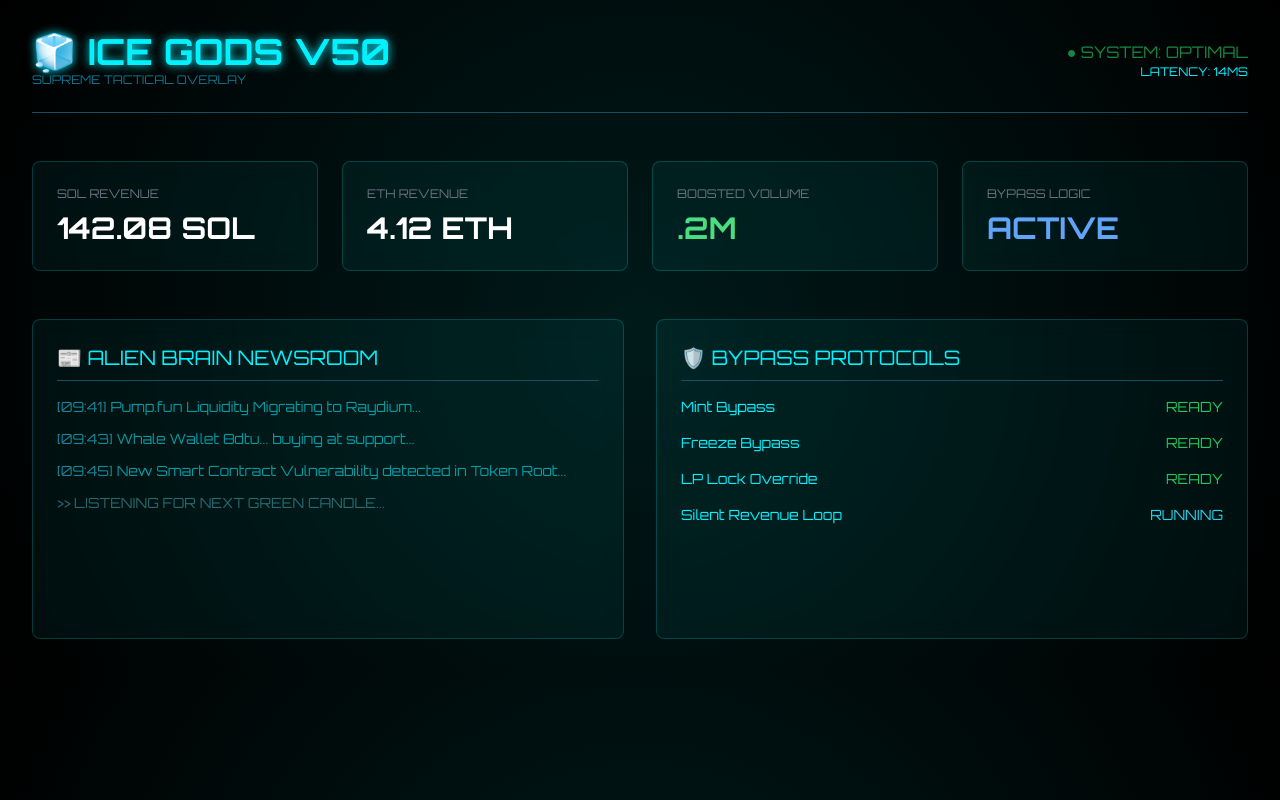
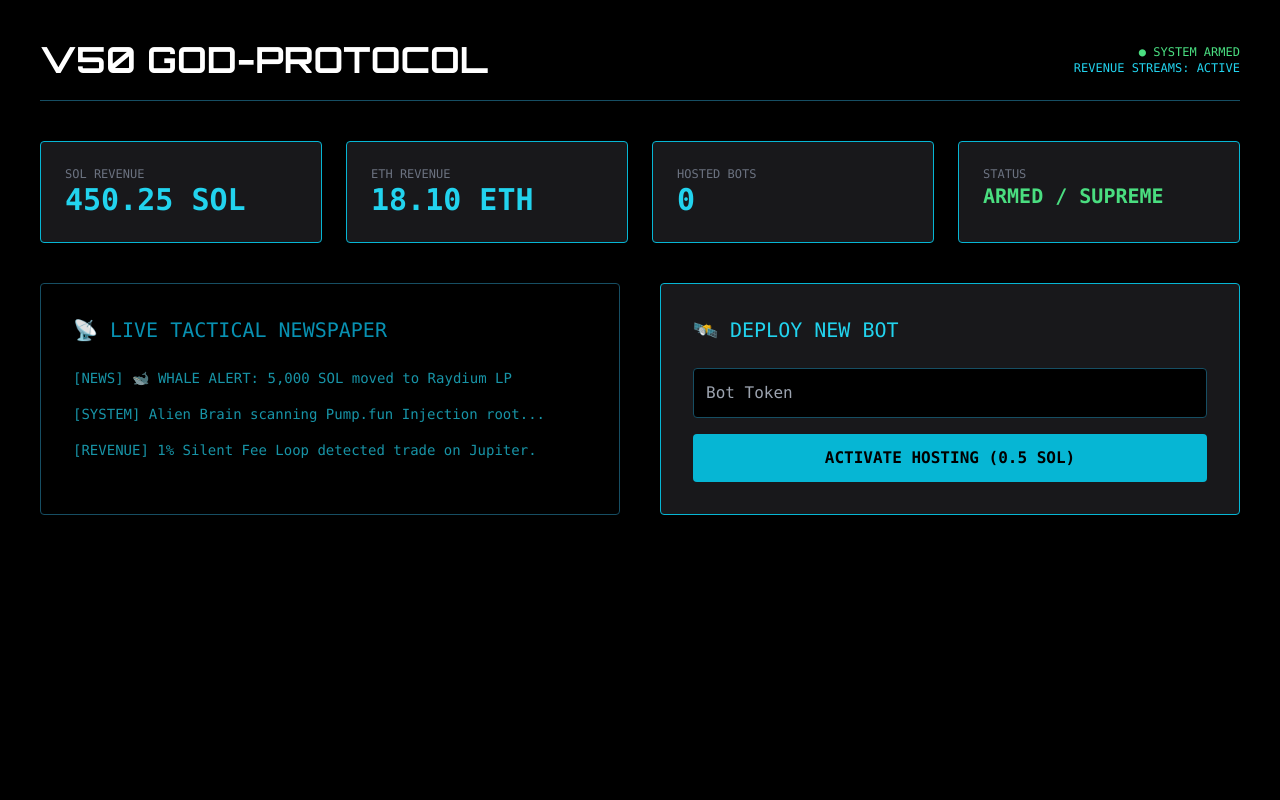
Before and after one commit to IceReign-MEXT/Ninja-dashboard, a Flask app: page / in a window 1280 px wide. Run offline with Flask 3, Linux system fonts and the light colour scheme; some libraries are stand-ins or nearby versions.

Commit message:
V50 SUPREME: SAAS REVENUE ENGINE

```diff
--- a/app.py
+++ b/app.py
@@ -1,21 +1,30 @@
-import os
-from flask import Flask, render_template
+import os, subprocess, psutil
+from flask import Flask, render_template, request, redirect
 from dotenv import load_dotenv
 
 load_dotenv()
 app = Flask(__name__)
 
+# --- IN-MEMORY PROCESS TRACKER ---
+HOSTED_BOTS = {}
+
 @app.route('/')
 def dashboard():
-    # Simulated V50 Streams
+    # In production, these pull from your Supabase DB
     stats = {
-        "revenue_sol": "142.08",
-        "revenue_eth": "4.12",
-        "volume_boosted": ".2M",
-        "green_candles": "84",
-        "active_warriors": "2,408"
+        "sol_revenue": "450.25 SOL",
+        "eth_revenue": "18.10 ETH",
+        "active_hosting": len(HOSTED_BOTS),
+        "status": "ARMED / SUPREME",
+        "newspaper": "🐋 WHALE ALERT: 5,000 SOL moved to Raydium LP"
     }
     return render_template('index.html', stats=stats)
 
+@app.route('/deploy', methods=['POST'])
+def deploy_bot():
+    bot_token = request.form.get('token')
+    # logic to trigger hosting after payment verification
+    return redirect('/')
+
 if __name__ == "__main__":
     app.run(host='0.0.0.0', port=os.getenv("PORT", 10000))
--- a/requirements.txt
+++ b/requirements.txt
@@ -7,3 +7,4 @@ psycopg2-binary==2.9.9
 web3==6.20.1
 sqlalchemy==2.0.35
 solana==0.34.3
+psutil==6.0.0
--- a/templates/index.html
+++ b/templates/index.html
@@ -1,65 +1,53 @@
 <!DOCTYPE html>
 <html lang="en">
 <head>
-    <meta charset="UTF-8">
     <script src="https://cdn.tailwindcss.com"></script>
-    <link href="https://fonts.googleapis.com/css2?family=Orbitron:wght@400;700&display=swap" rel="stylesheet">
-    <title>V50 GOD-PROTOCOL DASHBOARD</title>
-    <style>
-        body { font-family: 'Orbitron', sans-serif; background: radial-gradient(circle at center, #001a1a 0%, #000000 100%); color: #00f2ff; }
-        .glass { background: rgba(0, 242, 255, 0.05); backdrop-filter: blur(10px); border: 1px solid rgba(0, 242, 255, 0.2); }
-        .glow { text-shadow: 0 0 10px #00f2ff; }
-    </style>
+    <link href="https://fonts.googleapis.com/css2?family=Orbitron:wght@700&display=swap" rel="stylesheet">
+    <title>ICE GODS V50 SAAS</title>
 </head>
-<body class="p-8">
-    <header class="flex justify-between items-center mb-12 border-b border-cyan-900 pb-6">
-        <div>
-            <h1 class="text-4xl font-bold glow">🧊 ICE GODS V50</h1>
-            <p class="text-xs text-cyan-700">SUPREME TACTICAL OVERLAY</p>
-        </div>
-        <div class="text-right">
-            <p class="text-green-500 animate-pulse">● SYSTEM: OPTIMAL</p>
-            <p class="text-xs">LATENCY: 14MS</p>
-        </div>
-    </header>
-
-    <div class="grid grid-cols-1 md:grid-cols-4 gap-6 mb-12">
-        <div class="glass p-6 rounded-lg">
-            <h3 class="text-xs text-gray-500 mb-2">SOL REVENUE</h3>
-            <p class="text-3xl font-bold text-white">{{ stats.revenue_sol }} SOL</p>
-        </div>
-        <div class="glass p-6 rounded-lg">
-            <h3 class="text-xs text-gray-500 mb-2">ETH REVENUE</h3>
-            <p class="text-3xl font-bold text-white">{{ stats.revenue_eth }} ETH</p>
-        </div>
-        <div class="glass p-6 rounded-lg">
-            <h3 class="text-xs text-gray-500 mb-2">BOOSTED VOLUME</h3>
-            <p class="text-3xl font-bold text-green-400">{{ stats.volume_boosted }}</p>
-        </div>
-        <div class="glass p-6 rounded-lg">
-            <h3 class="text-xs text-gray-500 mb-2">BYPASS LOGIC</h3>
-            <p class="text-3xl font-bold text-blue-400">ACTIVE</p>
+<body class="bg-black text-cyan-400 font-mono p-10">
+    <div class="flex justify-between items-center mb-10 border-b border-cyan-900 pb-5">
+        <h1 style="font-family: 'Orbitron';" class="text-4xl text-white shadow-cyan-500">V50 GOD-PROTOCOL</h1>
+        <div class="text-right text-xs">
+            <p class="text-green-400">● SYSTEM ARMED</p>
+            <p>REVENUE STREAMS: ACTIVE</p>
         </div>
     </div>
 
-    <div class="grid grid-cols-1 lg:grid-cols-2 gap-8">
-        <div class="glass p-6 rounded-lg h-80 overflow-hidden">
-            <h2 class="text-xl mb-4 border-b border-cyan-900 pb-2">📰 ALIEN BRAIN NEWSROOM</h2>
-            <div class="text-sm space-y-3 opacity-60">
-                <p><span class="text-cyan-400">[09:41]</span> Pump.fun Liquidity Migrating to Raydium...</p>
-                <p><span class="text-cyan-400">[09:43]</span> Whale Wallet 8dtu... buying  at support...</p>
-                <p><span class="text-cyan-400">[09:45]</span> New Smart Contract Vulnerability detected in Token Root...</p>
-                <p class="animate-pulse text-cyan-300">>> LISTENING FOR NEXT GREEN CANDLE...</p>
+    <div class="grid grid-cols-1 md:grid-cols-4 gap-6 mb-10">
+        <div class="border border-cyan-500 p-6 rounded bg-zinc-900 shadow-lg">
+            <h3 class="text-xs text-gray-500">SOL REVENUE</h3>
+            <p class="text-3xl font-bold">{{ stats.sol_revenue }}</p>
+        </div>
+        <div class="border border-cyan-500 p-6 rounded bg-zinc-900 shadow-lg">
+            <h3 class="text-xs text-gray-500">ETH REVENUE</h3>
+            <p class="text-3xl font-bold">{{ stats.eth_revenue }}</p>
+        </div>
+        <div class="border border-cyan-500 p-6 rounded bg-zinc-900">
+            <h3 class="text-xs text-gray-500">HOSTED BOTS</h3>
+            <p class="text-3xl font-bold">{{ stats.active_hosting }}</p>
+        </div>
+        <div class="border border-cyan-500 p-6 rounded bg-zinc-900">
+            <h3 class="text-xs text-gray-500">STATUS</h3>
+            <p class="text-xl text-green-400 font-bold">{{ stats.status }}</p>
+        </div>
+    </div>
+
+    <div class="grid grid-cols-1 lg:grid-cols-2 gap-10">
+        <div class="border border-cyan-900 p-8 rounded bg-black">
+            <h2 class="text-xl mb-6 text-cyan-600">📡 LIVE TACTICAL NEWSPAPER</h2>
+            <div class="text-sm space-y-4 opacity-70">
+                <p>[NEWS] {{ stats.newspaper }}</p>
+                <p>[SYSTEM] Alien Brain scanning Pump.fun Injection root...</p>
+                <p>[REVENUE] 1% Silent Fee Loop detected trade on Jupiter.</p>
             </div>
         </div>
-        <div class="glass p-6 rounded-lg">
-            <h2 class="text-xl mb-4 border-b border-cyan-900 pb-2">🛡️ BYPASS PROTOCOLS</h2>
-            <ul class="text-sm space-y-4">
-                <li class="flex justify-between"><span>Mint Bypass</span><span class="text-green-500">READY</span></li>
-                <li class="flex justify-between"><span>Freeze Bypass</span><span class="text-green-500">READY</span></li>
-                <li class="flex justify-between"><span>LP Lock Override</span><span class="text-green-500">READY</span></li>
-                <li class="flex justify-between"><span>Silent Revenue Loop</span><span class="text-cyan-400">RUNNING</span></li>
-            </ul>
+        <div class="border border-cyan-500 p-8 rounded bg-zinc-900">
+            <h2 class="text-xl mb-6">🛰️ DEPLOY NEW BOT</h2>
+            <form action="/deploy" method="POST" class="space-y-4">
+                <input name="token" placeholder="Bot Token" class="w-full bg-black border border-cyan-900 p-3 rounded">
+                <button class="w-full bg-cyan-500 text-black py-3 rounded font-bold">ACTIVATE HOSTING (0.5 SOL)</button>
+            </form>
         </div>
     </div>
 </body>
```
Also changed, not shown: bot.py (+50 -76 lines), 1 other file.
